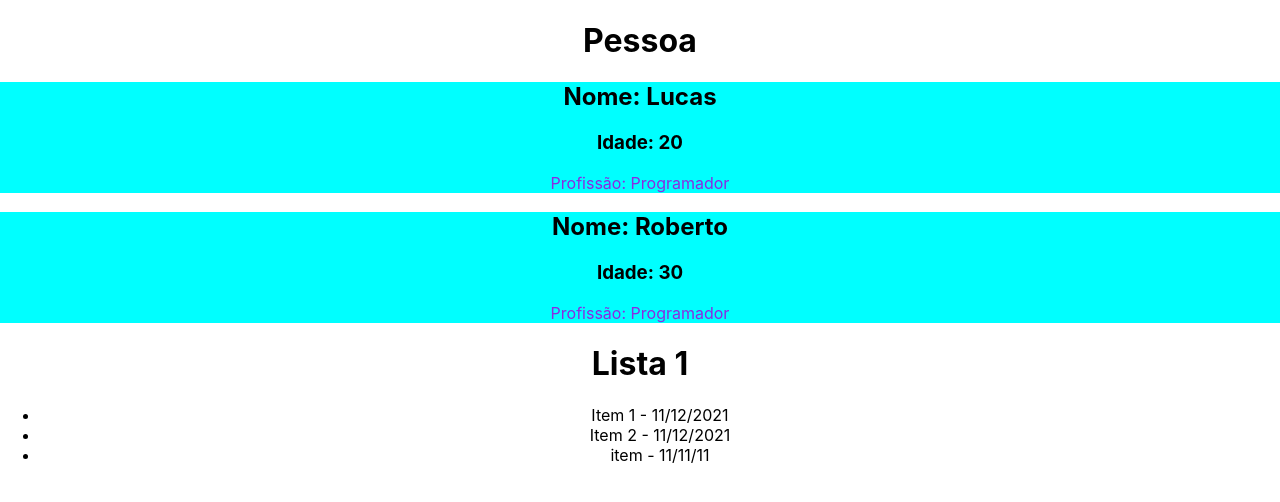
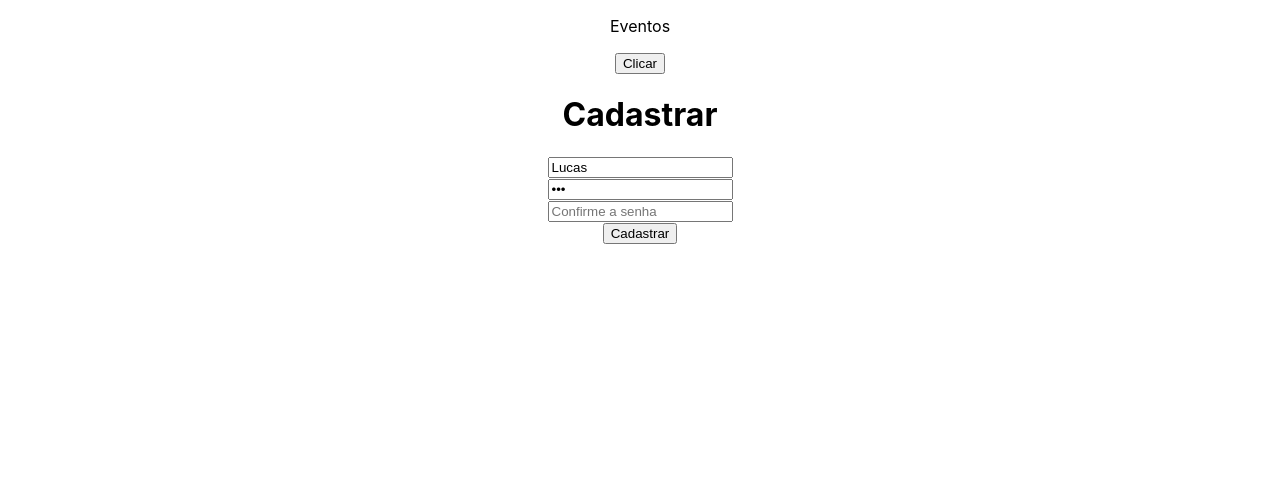
Before and after one commit to LucasZaia/first-project-react, a React (Create React App) app: page / in a window 1280 px wide. Shown: the top 502 px of the page. Built offline with nearby package versions, Linux system fonts and the light colour scheme.

Commit message:
useState

```diff
--- a/src/App.js
+++ b/src/App.js
@@ -3,6 +3,8 @@ import './App.css';
 import HelloWorld from './components/HelloWord';
 import Name from './components/Name';
 import List from './components/List';
+import Evento from './components/Evento';
+import Form from './components/Form';
 
 function App() {
 
@@ -16,14 +18,17 @@ function name (name){
 
   return (
     <div className="App">
-      <HelloWorld></HelloWorld>
+      {/* <HelloWorld></HelloWorld>
       <Name nome="Lucas"
       work="Programador"
       idade="20"></Name>
       <Name nome="Roberto"
       work="Programador"
       idade="30"></Name>
-      <List></List>
+      <List></List> */}
+
+      <Evento mensagem="Olá Feliz Natal"/>
+      <Form/>
     </div>
   );
 }
--- /dev/null
+++ b/src/components/Evento.js
@@ -0,0 +1,15 @@
+function Evento({mensagem}){
+
+    function evento(){
+        alert("Clicado! " + mensagem);
+    }
+
+    return(
+        <div>
+            <p>Eventos </p>
+            <button onClick={evento}>Clicar</button>
+        </div>
+    )
+}
+
+export default Evento;
--- /dev/null
+++ b/src/components/Form.js
@@ -0,0 +1,59 @@
+import {useState} from 'react';
+
+
+function Form(){
+
+    function cadastrarUser(e) {
+
+        if(senha != confirmaSenha){
+            alert("Senhas não Conferem")
+        }
+
+        e.preventDefault()
+        console.log('Usuário '+nome+' Cadastrado com a senha ' + senha);
+
+    }
+
+    const [nome, setNome] = useState("Lucas");
+    const [senha, setSenha] = useState("123");
+    const [confirmaSenha, setConfirmaSenha] = useState();
+
+
+    return(
+        <div>
+            <h1>Cadastrar</h1>
+            <form onSubmit={cadastrarUser}>
+                <div>
+                    <input type="text"
+                    id="nome" name="nome"
+                    placeholder="Nome"
+                    value={nome}
+                    onChange={(e) => setNome(e.target.value)}
+                    />
+                </div>
+                <div>
+                    <input
+                    type="password"
+                    id="senha"
+                    name="senha"
+                    placeholder="senha"
+                    value={senha}
+                    onChange={(e) => setSenha(e.target.value)}
+                     />
+                </div>
+                <div>
+                <input
+                    type="password"
+                    id="ConfirmaSenha"
+                    name="Confirmasenha"
+                    placeholder="Confirme a senha"
+                    onChange={(e) => setConfirmaSenha(e.target.value)}
+                     />
+                </div>
+                <button type="submit">Cadastrar</button>
+            </form>
+        </div>
+    )
+}
+
+export default Form;
```
